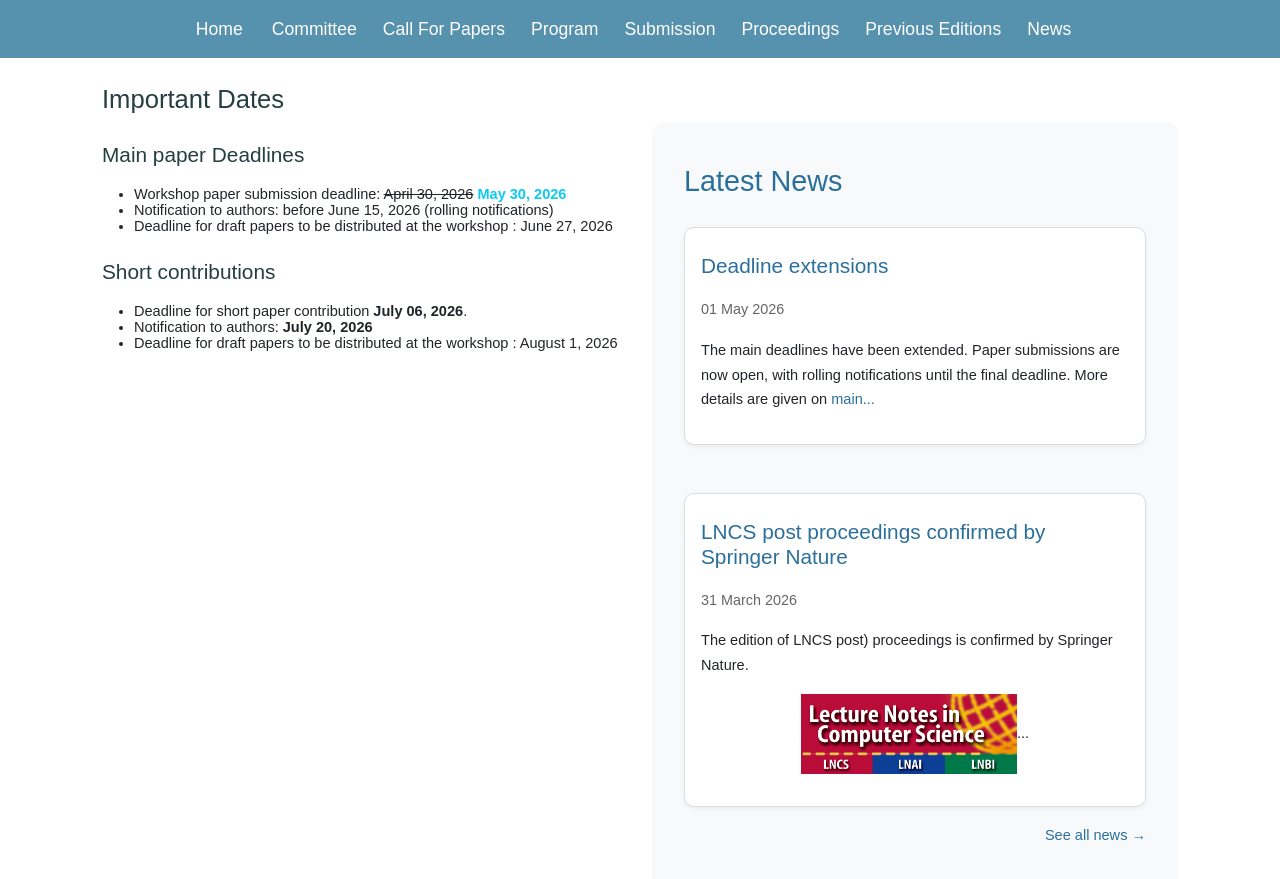
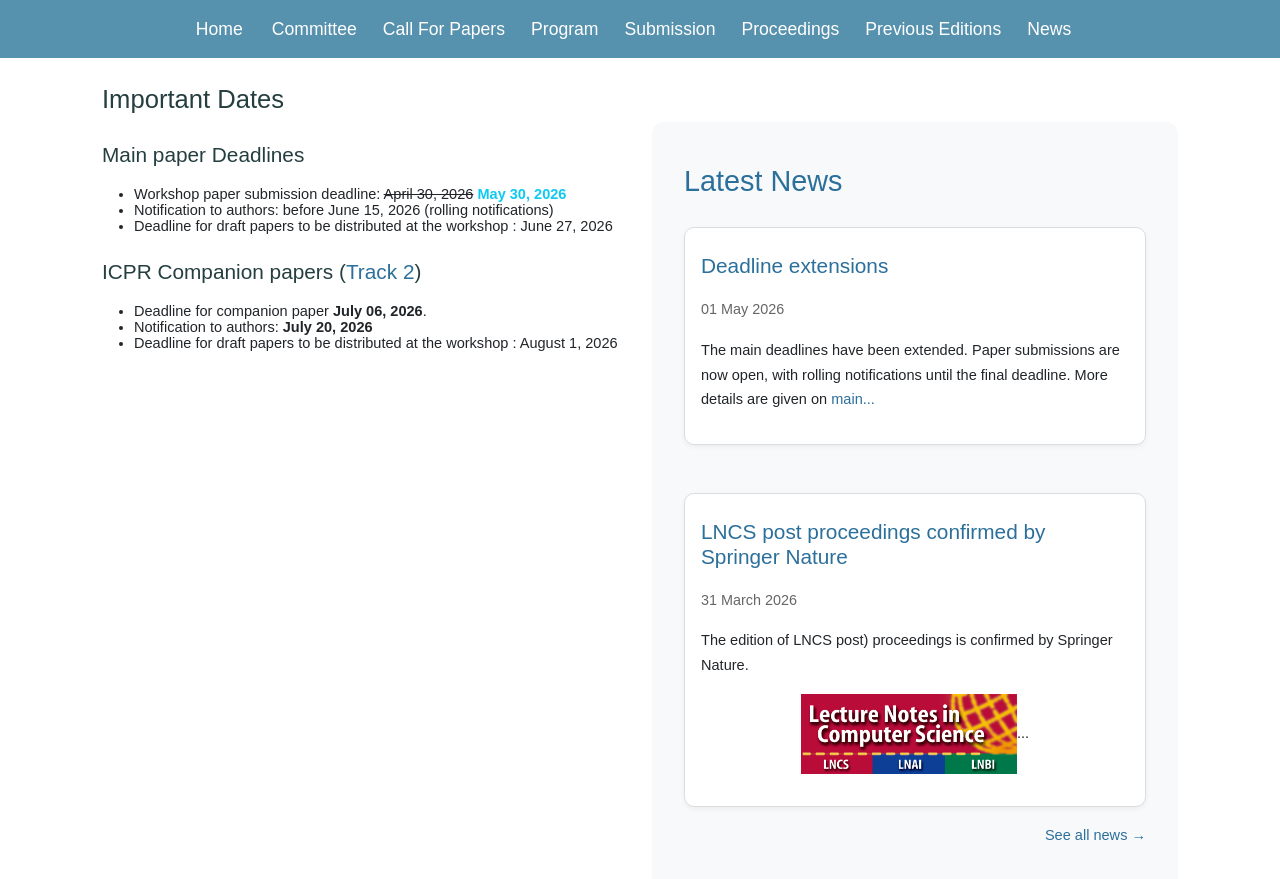
Before and after one commit to TC22-Team/rrpr2026, a Jekyll site: the page built from index.html, in a window 1280 px wide and 900 px high, scrolled down 610 px. Shown: the top 879 px of the window. Built offline with Jekyll 4.4.1, drawn with Linux system fonts in a browser that asks for light colours; some of the changed text lies outside the part shown.

Commit message:
link to call for papers

```diff
--- a/callForPapers.html
+++ b/callForPapers.html
@@ -3,7 +3,7 @@
 title: "Call For Papers of RRPR 2026"
 canonical: "https://tc22-team.github.io/rrpr2026/callForPapers.html"
 description: "Call for papers page of RRPR 2026 - Sixth Workshop on Reproducible Research in Pattern Recognition proposed to be a Sattelite workshop at ICPR 2026  Lyon 21 or 22 August 2026."
-last_modified: 2025-11-30
+last_modified: 2026-06-06
 ---
 
 <h1> Call for papers</h1>
@@ -33,3 +33,7 @@
 <li>Document Analysis, Biometrics, and Pattern Recognition Applications.</li>
 <li>Biomedical Image Analysis and Applications</li>
 </ul>
+
+
+
+The printed version of the call for paper is availble <a href="{{ site.baseurl }}/assets/files/callForPapersRRPR2026.pdf" >here</a>.
--- a/index.html
+++ b/index.html
@@ -63,9 +63,9 @@
 </ul>
 
 
-<h3>Short contributions</h3>
+<h3> ICPR Companion papers (<a href="{{ site.baseurl }}/callForPapers.html">Track 2</a>)</h3>
 <ul>
-<li> Deadline for short paper contribution <b>July 06, 2026</b>.</li>
+<li> Deadline for companion paper  <b>July 06, 2026</b>.</li>
 <li> Notification to authors: <b>July 20, 2026</b> </li>
 <li> Deadline for draft papers to be distributed at the workshop :  August 1, 2026</li>
 </ul>
```
Also changed, not shown: other parts of index.html (+1 -1 lines), 1 other file.
